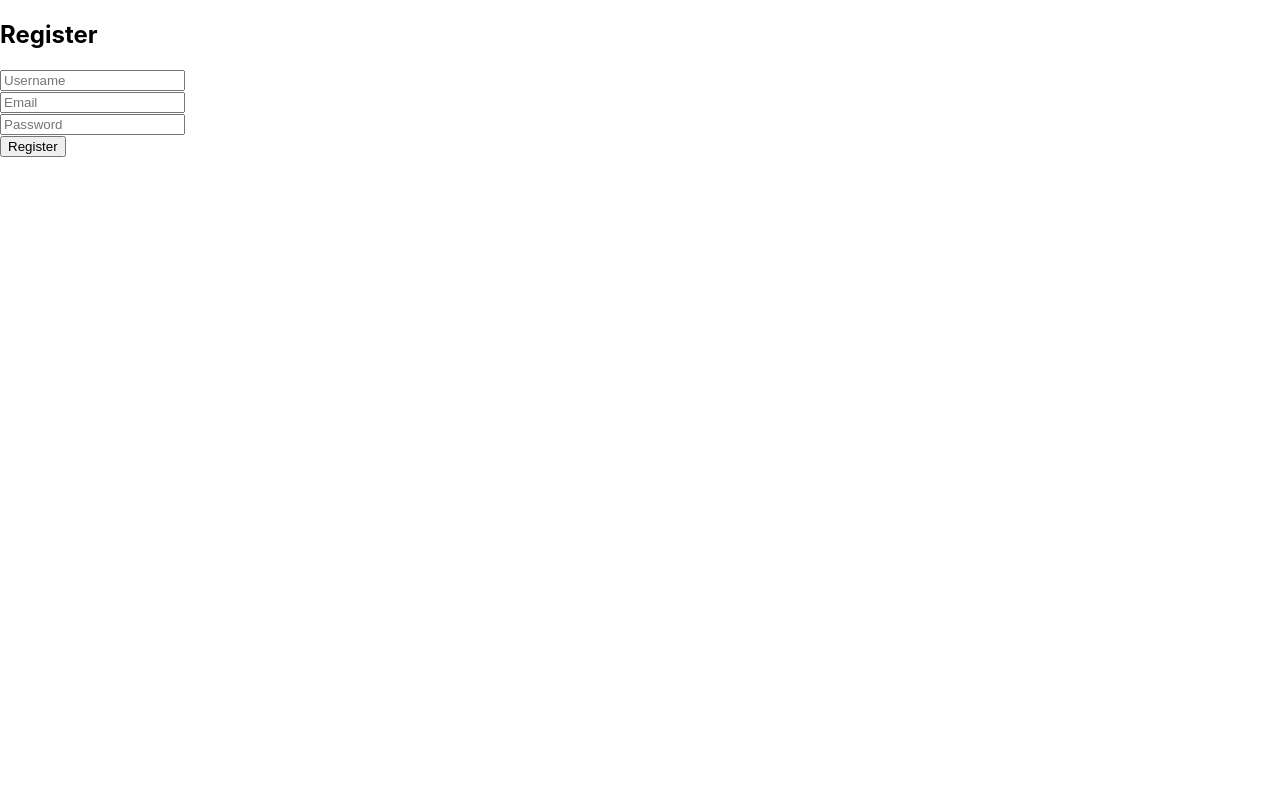
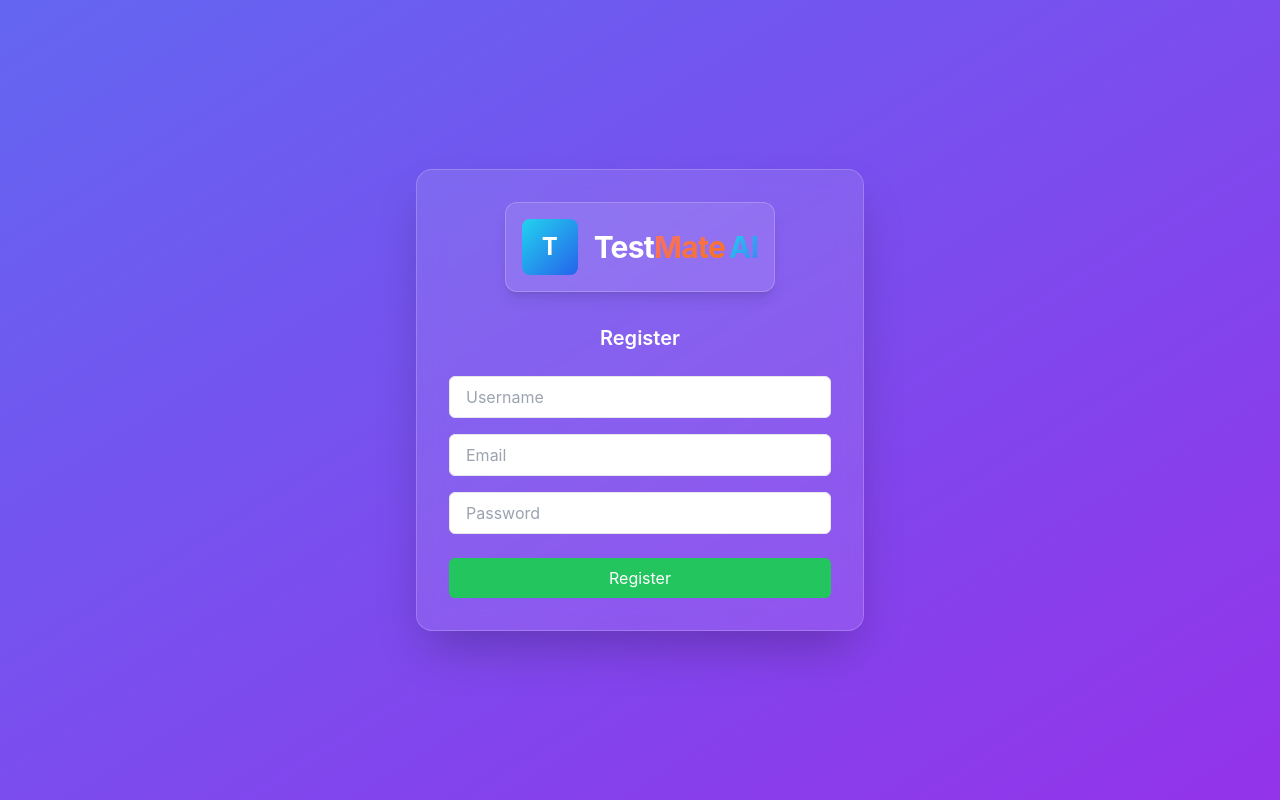
Before and after one commit to Roopesh519/testmate-ai, a React (Create React App) app in the folder qa-chatbot-frontend/: page /register in a window 1280 px wide. Built offline with nearby package versions, Linux system fonts and the light colour scheme.

Commit message:
Added Tailwind CSS

```diff
--- a/qa-chatbot-frontend/package.json
+++ b/qa-chatbot-frontend/package.json
@@ -37,5 +37,10 @@
       "last 1 firefox version",
       "last 1 safari version"
     ]
+  },
+  "devDependencies": {
+    "autoprefixer": "^10.4.21",
+    "postcss": "^8.5.4",
+    "tailwindcss": "^3.4.17"
   }
 }
--- /dev/null
+++ b/qa-chatbot-frontend/postcss.config.js
@@ -0,0 +1,6 @@
+module.exports = {
+    plugins: {
+      tailwindcss: {},
+      autoprefixer: {},
+    },
+  }
--- a/qa-chatbot-frontend/src/index.css
+++ b/qa-chatbot-frontend/src/index.css
@@ -11,3 +11,7 @@ code {
   font-family: source-code-pro, Menlo, Monaco, Consolas, 'Courier New',
     monospace;
 }
+
+@tailwind base;
+@tailwind components;
+@tailwind utilities;
--- a/qa-chatbot-frontend/src/pages/Chat.js
+++ b/qa-chatbot-frontend/src/pages/Chat.js
@@ -1,15 +1,15 @@
-import React, { useState, useEffect } from 'react';
+import React, { useState, useEffect, useRef } from 'react';
 import axios from 'axios';
 
 export default function Chat() {
   const [messages, setMessages] = useState([]);
   const [input, setInput] = useState('');
-
   const token = localStorage.getItem('token');
+  const chatRef = useRef();
 
   const fetchHistory = async () => {
     try {
-      const res = await axios.get('http://localhost:5000/api/chat/history', {
+      const res = await axios.get(`${process.env.REACT_APP_API_BASE_URL}/chat/history`, {
         headers: { Authorization: `Bearer ${token}` }
       });
       setMessages(res.data.history.map(item => ({
@@ -25,14 +25,18 @@ export default function Chat() {
     fetchHistory();
   }, []);
 
+  useEffect(() => {
+    chatRef.current?.scrollIntoView({ behavior: 'smooth' });
+  }, [messages]);
+
   const sendMessage = async () => {
     if (!input.trim()) return;
     const newMessage = { prompt: input, response: '...' };
-    setMessages([...messages, newMessage]);
+    setMessages(prev => [...prev, newMessage]);
     setInput('');
 
     try {
-      const res = await axios.post('http://localhost:5000/api/chat', { message: input }, {
+      const res = await axios.post(`${process.env.REACT_APP_API_BASE_URL}/chat`, { message: input }, {
         headers: { Authorization: `Bearer ${token}` }
       });
       setMessages(prev => [
@@ -45,23 +49,37 @@ export default function Chat() {
   };
 
   return (
-    <div>
-      <h2>QA ChatBot</h2>
-      <div style={{ height: '400px', overflowY: 'auto', border: '1px solid gray', padding: '10px' }}>
+    <div className="flex flex-col items-center justify-center min-h-screen px-4 bg-gradient-to-br from-indigo-500 to-purple-600">
+      <div className="bg-white bg-opacity-10 backdrop-blur-md border border-white border-opacity-20 rounded-2xl shadow-2xl w-full max-w-3xl p-6">
+        <h2 className="text-3xl font-bold text-white mb-6 text-center">QA ChatBot</h2>
+
+        <div className="h-[400px] overflow-y-auto mb-4 px-4 py-2 bg-white border border-gray-200 rounded-lg text-gray-800 space-y-3 shadow-sm">
           {messages.map((msg, idx) => (
             <div key={idx}>
-            <b>You:</b> {msg.prompt}<br />
-            <b>Bot:</b> {msg.response}<br /><br />
+              <p><span className="font-semibold text-blue-600">You:</span> {msg.prompt}</p>
+              <p><span className="font-semibold text-green-600">Bot:</span> {msg.response}</p>
             </div>
           ))}
+          <div ref={chatRef} />
         </div>
+
+
+        <div className="flex gap-2">
           <input
+            type="text"
             value={input}
             onChange={e => setInput(e.target.value)}
-        placeholder="Type your test-related question..."
-        style={{ width: '80%' }}
+            placeholder="Ask your test-related question..."
+            className="flex-grow px-4 py-2 bg-white bg-opacity-30 text-white placeholder-white border border-white border-opacity-30 rounded-md focus:outline-none focus:ring-2 focus:ring-blue-400"
           />
-      <button onClick={sendMessage}>Send</button>
+          <button
+            onClick={sendMessage}
+            className="px-4 py-2 bg-blue-600 text-white rounded-md hover:bg-blue-700 transition"
+          >
+            Send
+          </button>
+        </div>
+      </div>
     </div>
   );
 }
--- a/qa-chatbot-frontend/src/pages/Login.js
+++ b/qa-chatbot-frontend/src/pages/Login.js
@@ -11,14 +11,14 @@ export default function Login() {
   const login = async () => {
     try {
       setLoading(true);
-      const res = await axios.post('http://localhost:5000/api/auth/login', {
+      const res = await axios.post(`${process.env.REACT_APP_API_BASE_URL}/auth/login`, {
         email,
         password
       });
 
       if (res.data.token) {
         localStorage.setItem('token', res.data.token);
-        window.location.href = '/chat'; // ✅ Forces full reload and re-renders App
+        window.location.href = '/chat';
       } else {
         alert('No token received');
       }
@@ -30,22 +30,48 @@ export default function Login() {
   };
 
   return (
-    <div>
-      <h2>Login</h2>
+    <div className="flex items-center justify-center min-h-screen bg-gradient-to-br from-indigo-500 to-purple-600 px-4">
+      <div className="bg-white bg-opacity-10 backdrop-blur-md border border-white border-opacity-20 rounded-2xl shadow-2xl p-8 w-full max-w-md">
+
+        {/* Logo */}
+        <div className="flex items-center justify-center mb-8">
+          <div className="flex items-center gap-4 bg-white bg-opacity-10 border border-white border-opacity-20 rounded-xl p-4 shadow-lg transition hover:-translate-y-1 hover:shadow-2xl">
+            <div className="relative w-14 h-14">
+              <div className="w-full h-full bg-gradient-to-br from-cyan-400 to-blue-600 rounded-lg flex items-center justify-center relative overflow-hidden">
+                <div className="absolute top-[-50%] left-[-50%] w-[200%] h-[200%] animate-shimmer bg-gradient-to-r from-transparent via-white/30 to-transparent rotate-45"></div>
+                <div className="text-white text-2xl font-bold z-10">T</div>
+              </div>
+            </div>
+            <div className="text-white text-3xl font-bold tracking-tight">
+              Test<span className="bg-gradient-to-br from-red-400 to-orange-500 bg-clip-text text-transparent">Mate</span><span className="bg-gradient-to-br from-cyan-400 to-blue-500 bg-clip-text text-transparent ml-1">AI</span>
+            </div>
+          </div>
+        </div>
+
+        {/* Login Form */}
+        <h2 className="text-white text-xl font-semibold mb-6 text-center">Login</h2>
         <input
+          type="email"
           placeholder="Email"
+          className="w-full mb-4 px-4 py-2 border rounded-md focus:outline-none focus:ring-2 focus:ring-blue-400"
           value={email}
           onChange={e => setEmail(e.target.value)}
-      /><br />
+        />
         <input
+          type="password"
           placeholder="Password"
-        type="password"
+          className="w-full mb-6 px-4 py-2 border rounded-md focus:outline-none focus:ring-2 focus:ring-blue-400"
           value={password}
           onChange={e => setPassword(e.target.value)}
-      /><br />
-      <button onClick={login} disabled={loading}>
+        />
+        <button
+          onClick={login}
+          disabled={loading}
+          className="w-full bg-blue-500 text-white py-2 rounded-md hover:bg-blue-600 transition disabled:opacity-50"
+        >
           {loading ? 'Logging in...' : 'Login'}
         </button>
       </div>
+    </div>
   );
 }
--- a/qa-chatbot-frontend/src/pages/Register.js
+++ b/qa-chatbot-frontend/src/pages/Register.js
@@ -10,7 +10,7 @@ export default function Register() {
 
   const register = async () => {
     try {
-      await axios.post('http://localhost:5000/api/auth/register', {
+      await axios.post(`${process.env.REACT_APP_API_BASE_URL}/auth/register`, {
         username, email, password
       });
       navigate('/login');
@@ -20,12 +20,50 @@ export default function Register() {
   };
 
   return (
-    <div>
-      <h2>Register</h2>
-      <input placeholder="Username" onChange={e => setUsername(e.target.value)} /><br />
-      <input placeholder="Email" onChange={e => setEmail(e.target.value)} /><br />
-      <input placeholder="Password" type="password" onChange={e => setPassword(e.target.value)} /><br />
-      <button onClick={register}>Register</button>
+    <div className="flex items-center justify-center min-h-screen bg-gradient-to-br from-indigo-500 to-purple-600 px-4">
+      <div className="bg-white bg-opacity-10 backdrop-blur-md border border-white border-opacity-20 rounded-2xl shadow-2xl p-8 w-full max-w-md">
+
+        {/* Logo */}
+        <div className="flex items-center justify-center mb-8">
+          <div className="flex items-center gap-4 bg-white bg-opacity-10 border border-white border-opacity-20 rounded-xl p-4 shadow-lg transition hover:-translate-y-1 hover:shadow-2xl">
+            <div className="relative w-14 h-14">
+              <div className="w-full h-full bg-gradient-to-br from-cyan-400 to-blue-600 rounded-lg flex items-center justify-center relative overflow-hidden">
+                <div className="absolute top-[-50%] left-[-50%] w-[200%] h-[200%] animate-shimmer bg-gradient-to-r from-transparent via-white/30 to-transparent rotate-45"></div>
+                <div className="text-white text-2xl font-bold z-10">T</div>
+              </div>
+            </div>
+            <div className="text-white text-3xl font-bold tracking-tight">
+              Test<span className="bg-gradient-to-br from-red-400 to-orange-500 bg-clip-text text-transparent">Mate</span><span className="bg-gradient-to-br from-cyan-400 to-blue-500 bg-clip-text text-transparent ml-1">AI</span>
+            </div>
+          </div>
+        </div>
+
+        <h2 className="text-white text-xl font-semibold mb-6 text-center">Register</h2>
+        <input
+          type="text"
+          placeholder="Username"
+          className="w-full mb-4 px-4 py-2 border rounded-md focus:outline-none focus:ring-2 focus:ring-green-400"
+          onChange={e => setUsername(e.target.value)}
+        />
+        <input
+          type="email"
+          placeholder="Email"
+          className="w-full mb-4 px-4 py-2 border rounded-md focus:outline-none focus:ring-2 focus:ring-green-400"
+          onChange={e => setEmail(e.target.value)}
+        />
+        <input
+          type="password"
+          placeholder="Password"
+          className="w-full mb-6 px-4 py-2 border rounded-md focus:outline-none focus:ring-2 focus:ring-green-400"
+          onChange={e => setPassword(e.target.value)}
+        />
+        <button
+          onClick={register}
+          className="w-full bg-green-500 text-white py-2 rounded-md hover:bg-green-600 transition"
+        >
+          Register
+        </button>
+      </div>
     </div>
   );
 }
--- /dev/null
+++ b/qa-chatbot-frontend/tailwind.config.js
@@ -0,0 +1,19 @@
+/** @type {import('tailwindcss').Config} */
+// tailwind.config.js
+module.exports = {
+    content: ['./src/**/*.{js,jsx,ts,tsx}'],
+    theme: {
+      extend: {
+        animation: {
+          shimmer: 'shimmer 3s infinite',
+        },
+        keyframes: {
+          shimmer: {
+            '0%': { transform: 'translateX(-100%) translateY(-100%) rotate(45deg)' },
+            '100%': { transform: 'translateX(100%) translateY(100%) rotate(45deg)' },
+          }
+        }
+      },
+    },
+    plugins: [],
+  };
```
Lines whose indentation alone changed are shown as unchanged.
